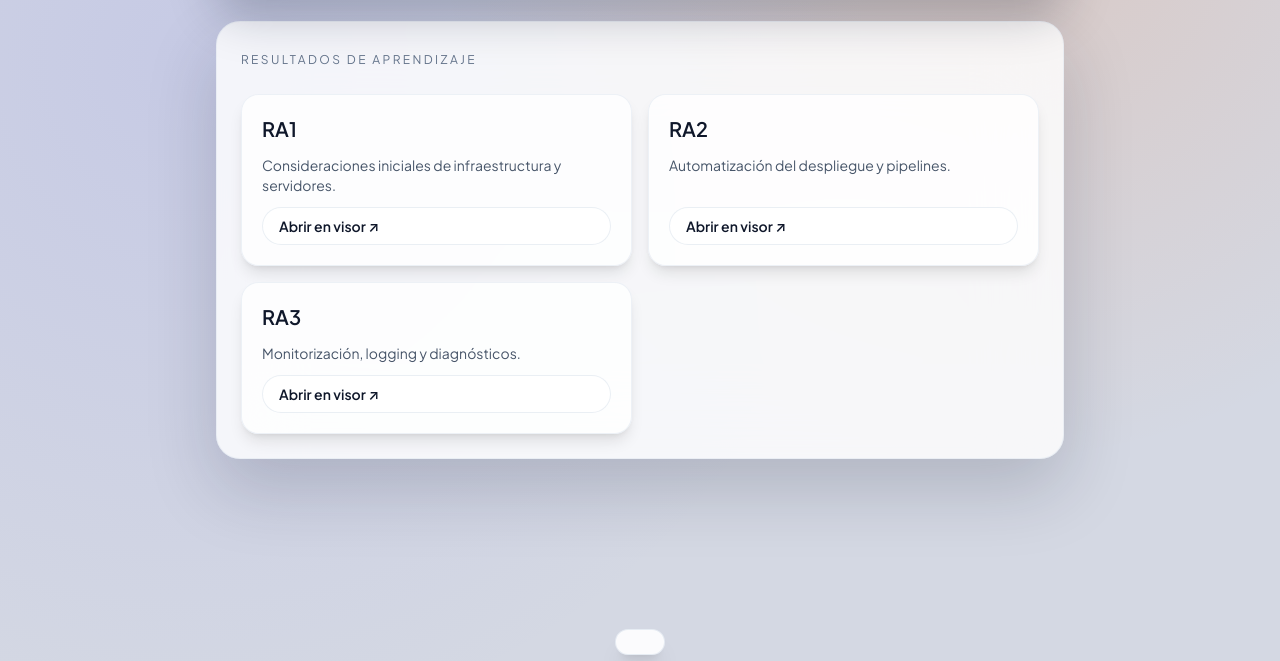
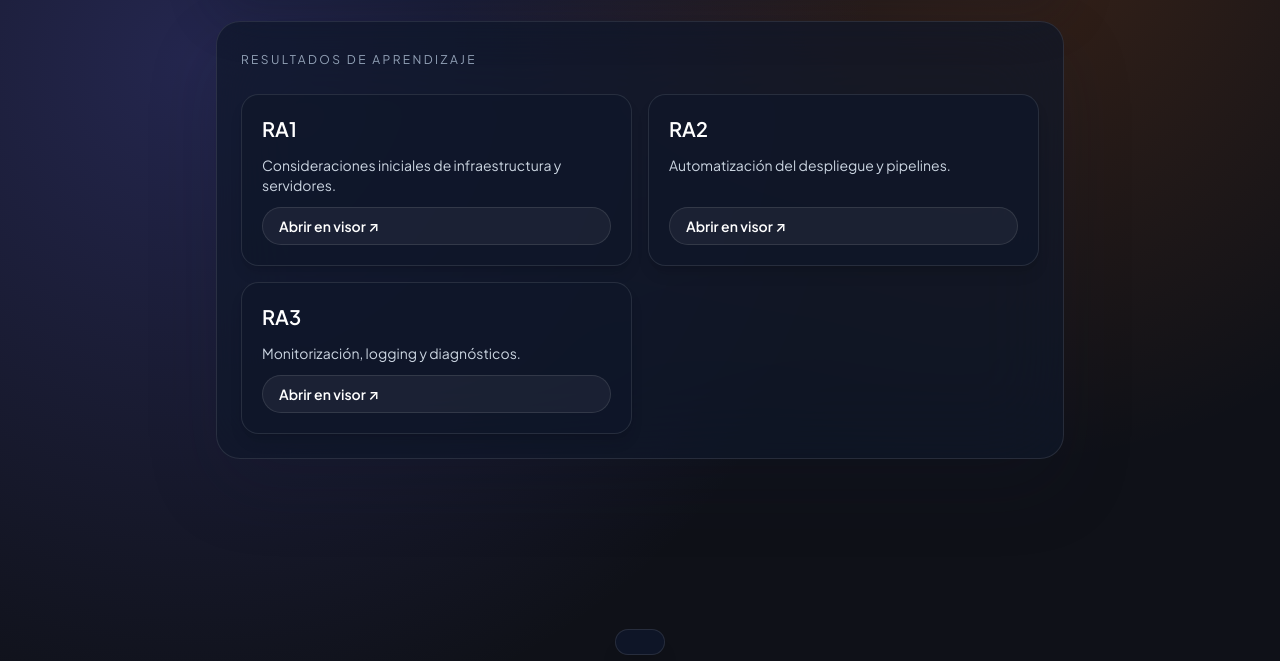
Before and after one commit to 3996499/Examenes, a plain HTML site: page features/despliegue/index.html in a window 1280 px wide. Shown: the part 139-800 px from the top of the page. Drawn offline with nearby package versions, Linux system fonts and the light colour scheme.

Commit message:
feat: implementar soporte para tema oscuro en todas las páginas y ajustar la lógica de almacenamiento del tema

```diff
--- a/features/despliegue/index.html
+++ b/features/despliegue/index.html
@@ -9,6 +9,28 @@
     <link rel="preconnect" href="https://fonts.gstatic.com" crossorigin>
     <link href="https://fonts.googleapis.com/css2?family=Plus+Jakarta+Sans:wght@400;500;600;700&display=swap" rel="stylesheet">
     <link rel="icon" type="image/svg+xml" href="../../shared/assets/favicon.svg">
+    <script>
+        (function () {
+            const storageKey = 'preferred-theme';
+            let storedTheme = null;
+            try {
+                storedTheme = localStorage.getItem(storageKey);
+            } catch (error) {
+                storedTheme = null;
+            }
+            const theme = storedTheme || 'dark';
+            document.documentElement.classList.toggle('dark', theme === 'dark');
+            document.documentElement.dataset.theme = theme;
+            window.__preferredTheme = theme;
+        })();
+    </script>
+    <style>
+        html.dark,
+        html.dark body {
+            background-color: #0f1118;
+            color: #f8fafc;
+        }
+    </style>
     <script src="https://cdn.tailwindcss.com"></script>
     <script>
         tailwind.config = {
@@ -25,7 +47,7 @@
     <link rel="stylesheet" href="../../shared/styles/theme.css">
 </head>
 
-<body data-theme="light"
+<body data-theme="dark"
     class="font-sans min-h-screen text-slate-900 transition-colors duration-300 ease-out antialiased dark:text-slate-100">
     <div class="detail-shell w-full max-w-4xl px-4 sm:px-6 pt-12 pb-10 mx-auto flex flex-col gap-6">
         <header
--- a/shared/scripts/module.js
+++ b/shared/scripts/module.js
@@ -15,8 +15,8 @@ document.addEventListener('DOMContentLoaded', () => {
     }
 
     const storedTheme = localStorage.getItem('preferred-theme');
-    const prefersDark = window.matchMedia('(prefers-color-scheme: dark)').matches;
-    setTheme(storedTheme || (prefersDark ? 'dark' : 'light'));
+    // Default to dark to match inline script and avoid flash
+    setTheme(storedTheme || 'dark');
 
     themeToggle.addEventListener('click', () => {
         setTheme(body.dataset.theme === 'light' ? 'dark' : 'light');
```
Also changed, not shown: Index.html (+7 -0 lines), features/interfaces/index.html (+23 -1 lines), features/python/index.html (+23 -1 lines), features/sostenibilidad/index.html (+23 -1 lines).
